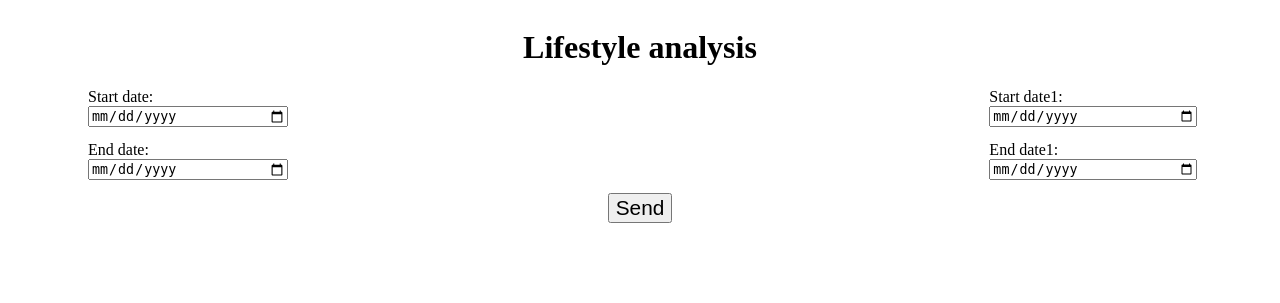
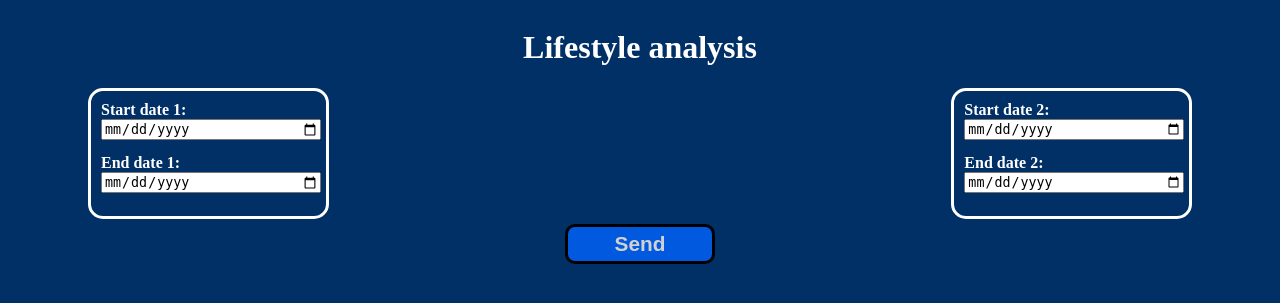
Before and after one commit to emjot13/bachelors_thesis_raspberry, a Django app: page /lifestyle in a window 1280 px wide. Shown: the top 303 px of the page. Run offline with Django 4.2, Linux system fonts and the light colour scheme.

Commit message:
CSS I guess

```diff
--- a/templates/lifestyle_analysis.html
+++ b/templates/lifestyle_analysis.html
@@ -3,7 +3,37 @@
   <head>
     <title>Example Template</title>
     <style>
-    input {width: 100%; margin-bottom: 1em;}
+    input {
+      width: 100%;
+      margin-bottom: 1em;
+    }
+    body{
+      background-color: rgb(1, 48, 102);
+      color: white;
+      font-weight: bold;
+    }
+    button{
+      width: 150px;
+      font-weight: bold;
+      border:black 3px solid;
+      background-color: rgb(0, 89, 223);
+      border-radius: 10px;
+      padding: 5px;
+      margin: 5px;
+      color: rgb(209, 209, 209);
+    }
+    button:hover{
+      background-color: rgb(1, 102, 255);
+      color: white;
+    }
+    button:active{
+      background-color: rgb(0, 72, 179);
+    }
+    .box{
+      border: rgb(255, 255, 255) 3px solid;
+      border-radius: 15px;
+      padding: 10px;
+    }
       </style>
   </head>
   <body>
@@ -16,10 +46,10 @@
 
         <div id="form" style="display: flex; justify-content: space-between;">
 
-        <div id="left-form" style="margin-left: 5em;">
+        <div class="box" id="left-form" style="margin-left: 5em;">
         <div>
 
-            <label for="start">Start date:</label>
+            <label for="start">Start date 1:</label>
 
             <input type="date" name="start">
 
@@ -27,18 +57,18 @@
 
         <div>
 
-            <label for="end">End date:</label>
+            <label for="end">End date 1:</label>
 
             <input type="date" name="end">
 
         </div>
         </div>
 
-        <div id="right-form" style="margin-right: 5em;">
+        <div class="box" id="right-form" style="margin-right: 5em;">
 
         <div>
 
-          <label for="start1">Start date1:</label>
+          <label for="start1">Start date 2:</label>
 
           <input type="date" name="start1">
 
@@ -46,7 +76,7 @@
 
       <div>
 
-          <label for="end1">End date1:</label>
+          <label for="end1">End date 2:</label>
 
           <input type="date" name="end1">
 
@@ -73,7 +103,7 @@
 
 <div style="display: flex; justify-content: space-around; margin-bottom: 4em;">
 
-<div style="margin-left: 5em;">
+<div class="box" style="margin-left: 5em;">
   <h2>
     Between {{ summary.first.start }} - {{summary.first.end}}
 
@@ -90,7 +120,7 @@
 
 </div>
 
-<div style="margin-right: 5em;">
+<div class="box" style="margin-right: 5em;">
 
   <h2>
     Between {{ summary.second.start }} - {{summary.second.end}}
@@ -115,7 +145,7 @@
 
 <div style="display: flex; justify-content: space-between;">
 
-<div style="margin-left: 5em;">
+<div class="box" style="margin-left: 5em;">
   <div>
     <h2>Day: {{ day.day }}</h2>
     <h3>Total yawns: {{ day.total_yawns}} </h3>
@@ -151,7 +181,7 @@
   </div>
 
 
-  <div style="margin-right: 5em;">
+  <div class="box" style="margin-right: 5em;">
     <div>
       <h2>Day: {{ day1.day }}</h2>
       <h3>Total yawns: {{ day1.total_yawns}} </h3>
--- a/utils/main.py
+++ b/utils/main.py
@@ -38,6 +38,6 @@ def lifestyle_summary(date_range_1, date_range_2):
         }
     }
 
-    print(summary)
+    # print(summary)
 
     return summary
```
Also changed, not shown: templates/detection_conf.html (+28 -0 lines), templates/games.html (+33 -2 lines), templates/math_game.html (+34 -0 lines), templates/memory_game.html (+26 -1 lines), templates/start.html (+35 -2 lines).
